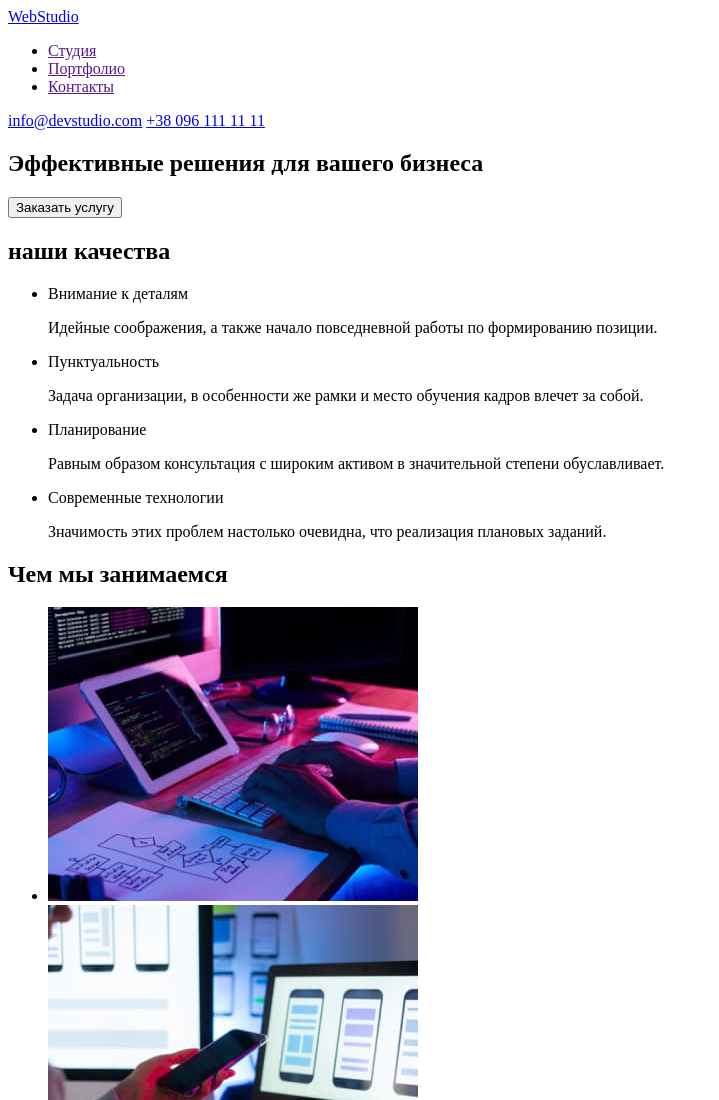
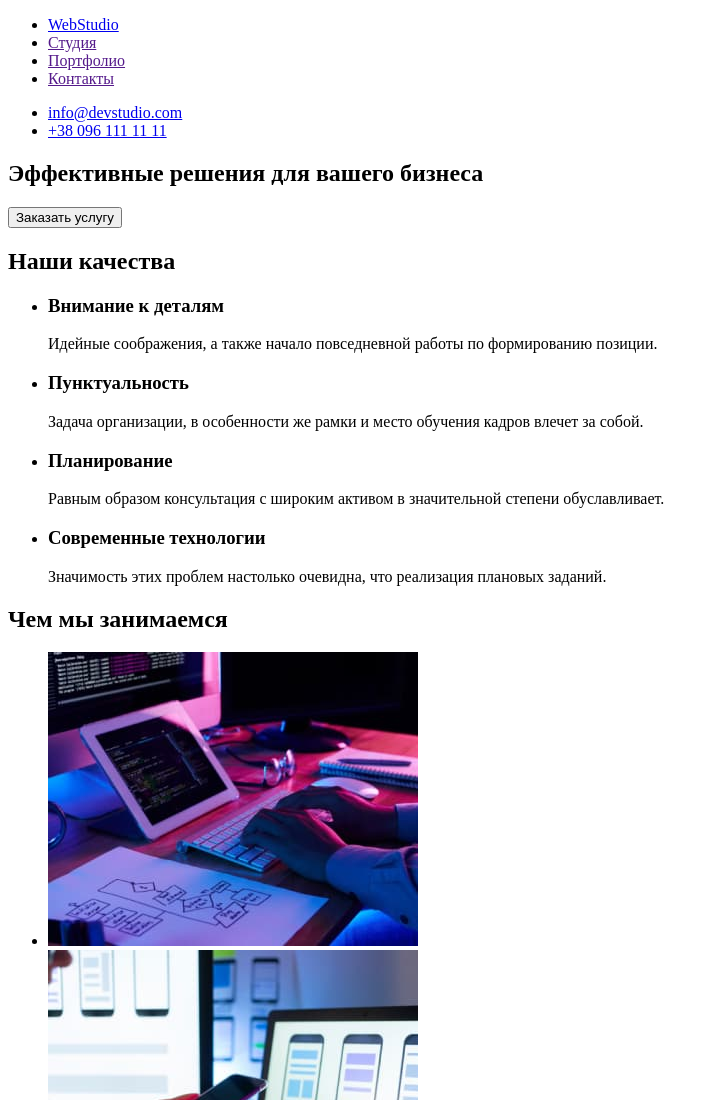
Before and after one commit to ElenaRibak/goit-markup-hw-01, a plain HTML site: page index.html in a window 1280 px wide. Shown: the top 1100 px of the page, without its empty margins (0-719 px from the left). Drawn offline with Linux system fonts and the light colour scheme.

Commit message:
Update index.html
виправлення ДЗ. логотип перенесено в NAV, номер тел і імейл списком, Р вел замінено на р малу7. Список "Наши качество" додано заголовки

```diff
--- a/index.html
+++ b/index.html
@@ -8,16 +8,18 @@
 </head>
 <body>
     <header>
-        <a lang="en" href="/">WebStudio</a>
         <nav>
+            <ul>
+                <li><a lang="en" href="/">WebStudio</a></li>
+                <li><a href="">Студия</a></li>
+                <li><a href="">Портфолио</a></li>
+                <li><a href="">Контакты</a></li>
+             </ul>
+        </nav>
         <ul>
-            <li><a href="">Студия</a></li>
-            <li><a href="">Портфолио</a></li>
-            <li><a href="">Контакты</a></li>
+            <li><a href="mailto:info@devstudio.com">info@devstudio.com</a></li>
+            <li><a href="tel:+380961111111">+38 096 111 11 11</a></li>
         </ul>
-        </nav>
-        <a href="mailto:info@devstudio.com">info@devstudio.com</a>
-        <a href="tel:+380961111111">+38 096 111 11 11</a>
     </header>
     <main>
         <section class="hero">
@@ -25,15 +27,32 @@
             <button type="button">Заказать услугу</button>
         </section>
         <section>
-            <h2>наши качества</h2>
-                <ul>
-                    <li>Внимание к деталям<P>Идейные соображения, а также начало повседневной работы по формированию позиции.</P>
+            <h2>Наши качества</h2>
+
+            <ul>
+                <li>
+                    <h3>Внимание к деталям</h3>
+                    <p>
+                        Идейные соображения, а также начало повседневной работы по формированию позиции.
+                    </p>
                 </li>
-                <li>Пунктуальность<P>Задача организации, в особенности же рамки и место обучения кадров влечет за собой.</P>
+                <li>
+                    <h3>Пунктуальность</h3>
+                    <p>
+                        Задача организации, в особенности же рамки и место обучения кадров влечет за собой.
+                    </p>
                 </li>
-                <li>Планирование<P>Равным образом консультация с широким активом в значительной степени обуславливает.</P>
+                <li>
+                    <h3>Планирование</h3>
+                    <p>
+                        Равным образом консультация с широким активом в значительной степени обуславливает.
+                    </p>
                 </li>
-                <li>Современные технологии<P>Значимость этих проблем настолько очевидна, что реализация плановых заданий.</P>
+                <li>
+                    <h3>Современные технологии</h3>
+                    <p>
+                        Значимость этих проблем настолько очевидна, что реализация плановых заданий.
+                    </p>
                 </li>
             </ul>
         </section>
```
